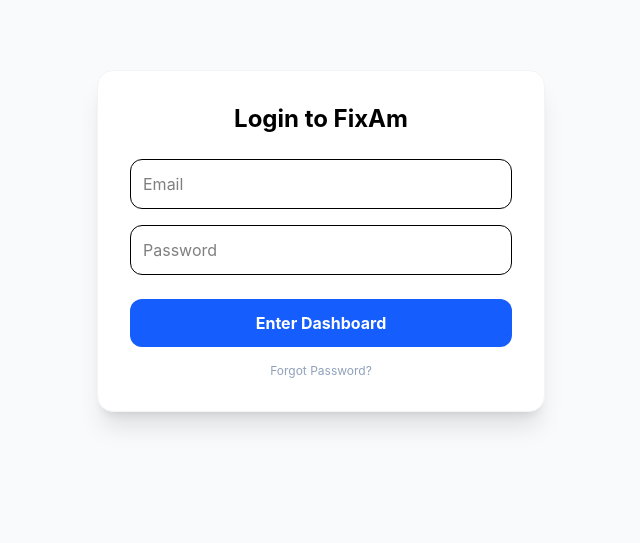
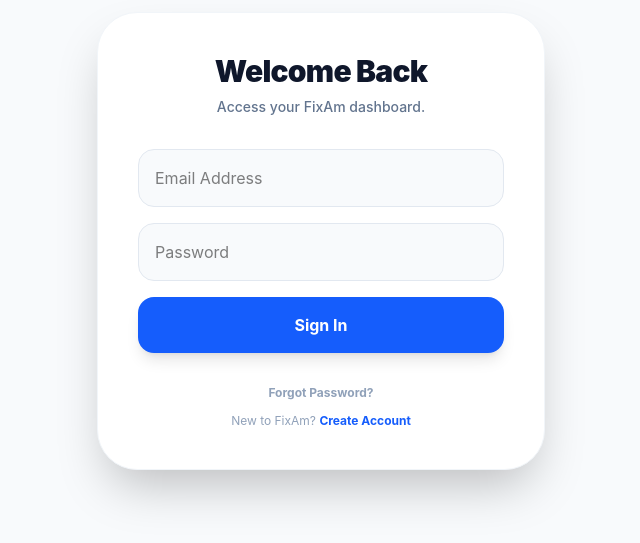
Before and after one commit to Freshsanibashir/Fixam, a Next.js app: page /login in a window 1280 px wide. Shown: the part 159-702 px from the top of the page, without its empty margins (319-959 px from the left). Built offline with nearby package versions, Linux system fonts and the light colour scheme; no server answers.

Commit message:
feat: complete professional auth flow with supabase

```diff
--- /dev/null
+++ b/app/forgot-password/page.tsx
@@ -0,0 +1,36 @@
+'use client';
+export const dynamic = 'force-dynamic';
+
+import { useState } from 'react';
+import { supabase } from '@/lib/supabase';
+
+export default function ForgotPassword() {
+  const [email, setEmail] = useState('');
+  const [loading, setLoading] = useState(false);
+  const [message, setMessage] = useState('');
+
+  const handleReset = async (e: React.FormEvent) => {
+    e.preventDefault();
+    setLoading(true);
+    const { error } = await supabase.auth.resetPasswordForEmail(email, {
+      redirectTo: `${window.location.origin}/auth/callback`,
+    });
+    setMessage(error ? error.message : 'Reset link sent to your email!');
+    setLoading(false);
+  };
+
+  return (
+    <div className="min-h-screen flex items-center justify-center bg-[#f8fafc] px-6">
+      <div className="max-w-md w-full bg-white p-10 rounded-[2.5rem] shadow-2xl border border-slate-100">
+        <h2 className="text-2xl font-black text-center">Reset Password</h2>
+        <form onSubmit={handleReset} className="mt-8 space-y-4">
+          <input type="email" placeholder="Enter your email" className="w-full p-4 bg-slate-50 border rounded-2xl outline-none" onChange={(e) => setEmail(e.target.value)} required />
+          <button disabled={loading} className="w-full py-4 bg-slate-900 text-white rounded-2xl font-bold shadow-lg hover:bg-slate-800 transition-all">
+            {loading ? 'Sending...' : 'Send Reset Link'}
+          </button>
+        </form>
+        {message && <p className="mt-4 text-center text-sm font-bold text-blue-600">{message}</p>}
+      </div>
+    </div>
+  );
+}
--- a/app/login/page.tsx
+++ b/app/login/page.tsx
@@ -1,12 +1,68 @@
+'use client';
+export const dynamic = 'force-dynamic';
+
+import { useState } from 'react';
+import { supabase } from '@/lib/supabase';
+import { useRouter } from 'next/navigation';
+import Link from 'next/link';
+
 export default function Login() {
+  const [email, setEmail] = useState('');
+  const [password, setPassword] = useState('');
+  const [loading, setLoading] = useState(false);
+  const [error, setError] = useState('');
+  const router = useRouter();
+
+  const handleLogin = async (e: React.FormEvent) => {
+    e.preventDefault();
+    setLoading(true);
+    setError('');
+
+    const { error } = await supabase.auth.signInWithPassword({ email, password });
+
+    if (error) {
+      setError(error.message);
+    } else {
+      router.push('/search'); // Directs to search after success
+    }
+    setLoading(false);
+  };
+
   return (
-    <div className="min-h-screen flex items-center justify-center bg-gray-50 px-6">
-      <div className="max-w-md w-full bg-white p-8 rounded-2xl shadow-xl border border-gray-100">
-        <h2 className="text-2xl font-bold text-center">Login to FixAm</h2>
-        <input type="email" placeholder="Email" className="w-full mt-6 p-3 border rounded-xl" />
-        <input type="password" placeholder="Password" className="w-full mt-4 p-3 border rounded-xl" />
-        <button className="w-full mt-6 py-3 bg-blue-600 text-white rounded-xl font-bold">Enter Dashboard</button>
-        <a href="/forgot-password" className="block text-center mt-4 text-xs text-slate-400 hover:underline">Forgot Password?</a>
+    <div className="min-h-screen flex items-center justify-center bg-[#f8fafc] px-6">
+      <div className="max-w-md w-full bg-white p-10 rounded-[2.5rem] shadow-2xl border border-slate-100 transition-all hover:shadow-blue-100/50">
+        <h2 className="text-3xl font-black text-slate-900 text-center tracking-tight">Welcome Back</h2>
+        <p className="text-slate-500 text-center mt-2 text-sm font-medium">Access your FixAm dashboard.</p>
+
+        <form onSubmit={handleLogin} className="mt-8 space-y-4">
+          <input
+            type="email"
+            placeholder="Email Address"
+            className="w-full p-4 bg-slate-50 border border-slate-200 rounded-2xl focus:ring-2 focus:ring-blue-500 outline-none transition"
+            onChange={(e) => setEmail(e.target.value)}
+            required
+          />
+          <input
+            type="password"
+            placeholder="Password"
+            className="w-full p-4 bg-slate-50 border border-slate-200 rounded-2xl focus:ring-2 focus:ring-blue-500 outline-none transition"
+            onChange={(e) => setPassword(e.target.value)}
+            required
+          />
+          <button
+            disabled={loading}
+            className="w-full py-4 bg-blue-600 text-white rounded-2xl font-bold shadow-lg hover:bg-blue-700 active:scale-[0.98] transition-all disabled:opacity-50"
+          >
+            {loading ? 'Authenticating...' : 'Sign In'}
+          </button>
+        </form>
+
+        {error && <p className="mt-4 text-center text-sm text-red-500 font-semibold">{error}</p>}
+
+        <div className="mt-8 flex flex-col items-center space-y-3">
+          <Link href="/forgot-password" size="sm" className="text-xs font-bold text-slate-400 hover:text-blue-600 transition">Forgot Password?</Link>
+          <p className="text-xs text-slate-400">New to FixAm? <Link href="/signup" className="text-blue-600 font-bold hover:underline">Create Account</Link></p>
+        </div>
       </div>
     </div>
   );
--- a/package.json
+++ b/package.json
@@ -9,6 +9,7 @@
     "lint": "next lint"
   },
   "dependencies": {
+    "@supabase/auth-helpers-nextjs": "^0.15.0",
     "@supabase/supabase-js": "latest",
     "@tailwindcss/postcss": "^4.3.0",
     "@types/node": "^20",
```
Also changed, not shown: 1 other file (tests, documents, lock files or other folders).
